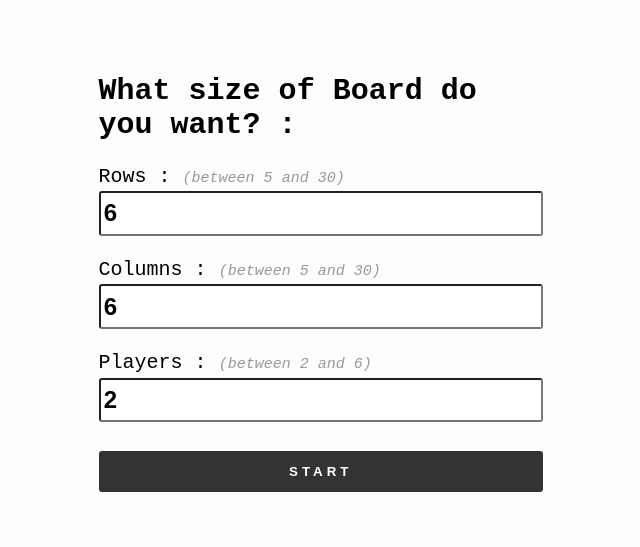
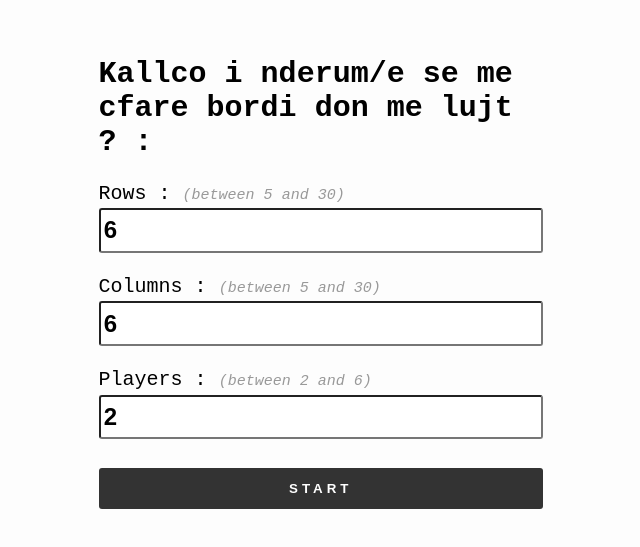
Before and after one commit to AlpetGexha/Plus-Minus, a plain HTML site: page index.html in a window 1280 px wide. Shown: the part 117-664 px from the top of the page, without its empty margins (356-996 px from the left). Drawn offline with Linux system fonts and the light colour scheme.

Commit message:
Update index.html

```diff
--- a/index.html
+++ b/index.html
@@ -28,7 +28,7 @@
 		<!-- Form page -->
 		<div class="form">
 			<div>
-				<h2>What size of Board do you want? :</h2>
+				<h2>Kallco i nderum/e se me cfare bordi don me lujt ? :</h2>
 			</div>
 
 			<div class="form-item">
```
